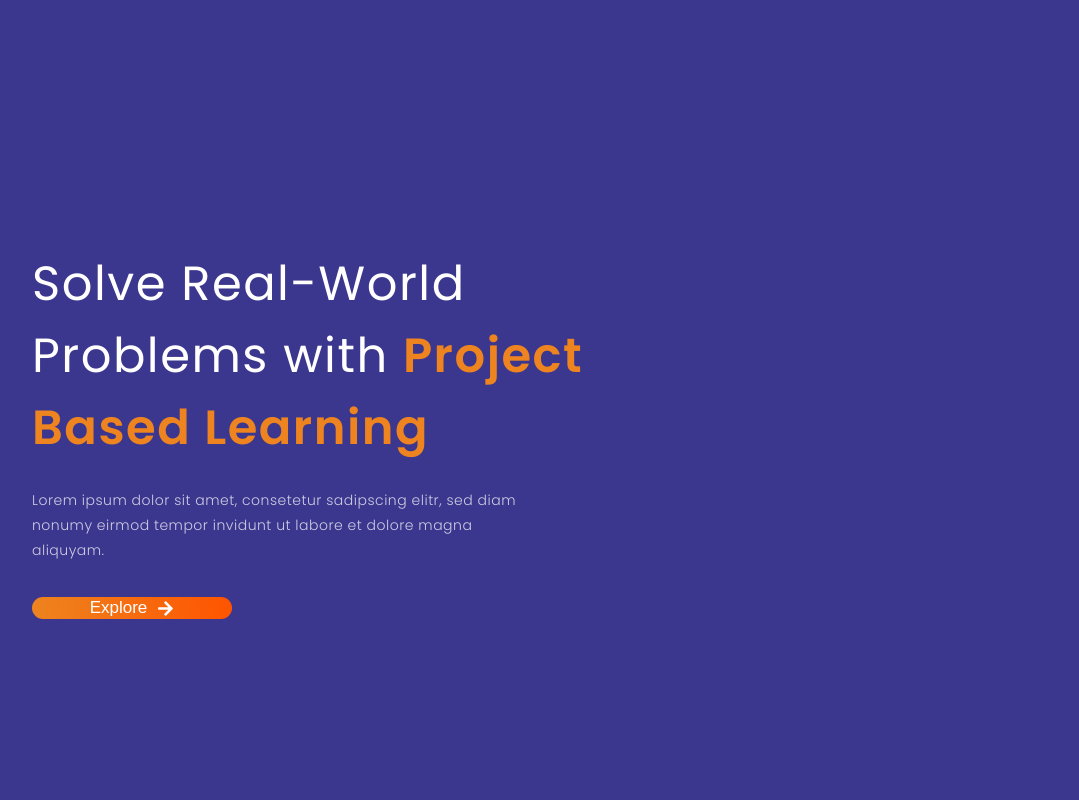
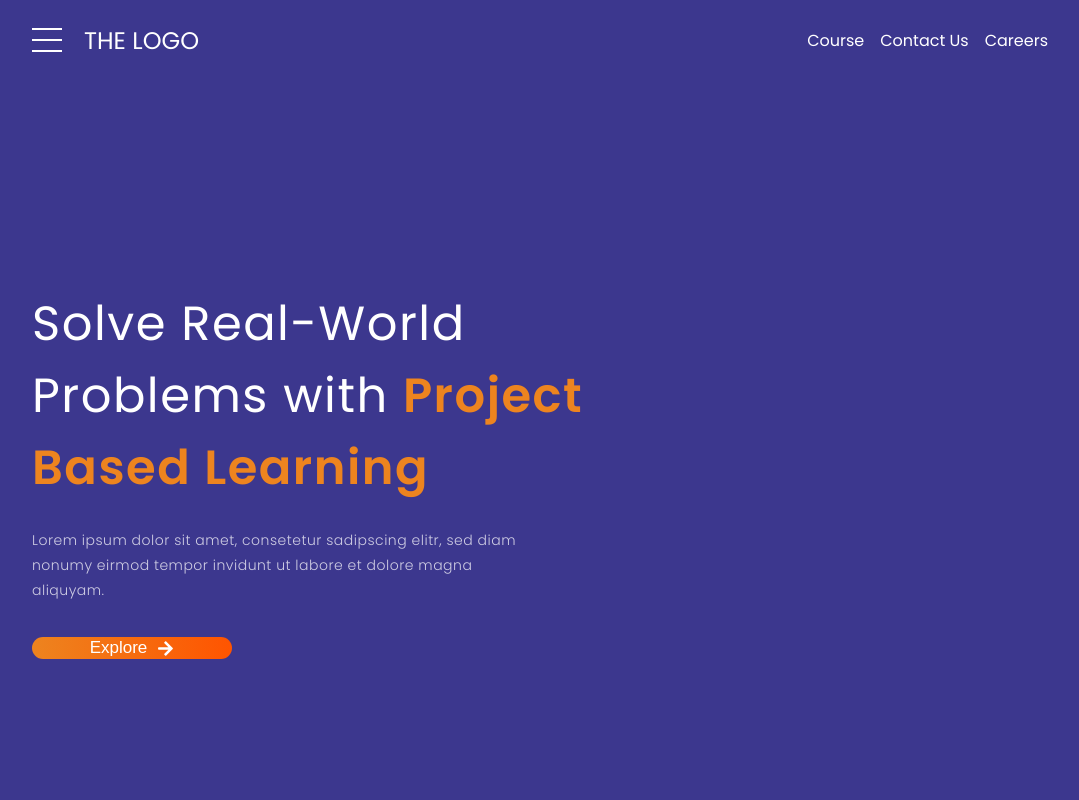
Before and after one commit to divyashasinha23/Floxus_website, a React (Create React App) app in the folder frontend/: page / in a window 1280 px wide. Shown: the top 800 px of the page, without its empty margins (96-1175 px from the left). Built offline with nearby package versions, Linux system fonts and the light colour scheme.

Commit message:
sidenavbar added in homescreen

```diff
--- a/frontend/src/components/CertificationSection/CertificationSection.js
+++ b/frontend/src/components/CertificationSection/CertificationSection.js
@@ -1,6 +1,5 @@
 import React from 'react';
 import styled from '@emotion/styled';
-
 
 const CertificateWrapper = styled.div`
   display: flex;
@@ -15,13 +14,14 @@ const CertificateContainer = styled.div`
   display: flex;
   height: 100vh;
   width: 80%;
-
+  justify-content: center;
+  align-items: center;
 
   @media (max-width: 496px) {
     flex-direction: column;
+    height: auto;
   }
 `;
-
 
 const CertificateData = styled.div`
   display: flex;
@@ -69,7 +69,7 @@ const Contact = styled.div`
   color: #fff;
   font-size: 15px;
   font-style: italic;
-fonr-weight: 400px;
+  font-weight: 400px;
   padding-right: 20%;
   line-height: 25px;
   letter-spacing: 0.5px;
@@ -99,12 +99,12 @@ cursor: pointer;
 const CertificateImage = styled.div`
   background-color: white;
   width: 500px;
-height:230px;
-padding:20px;
-align-item: center;
+  height: 230px;
+  padding: 20px;
+  align-items: center;
+  justify-content: center;
   margin-top: 160px;
-`
-
+`;
 
 function CertificationSection() {
   return (
@@ -113,28 +113,21 @@ function CertificationSection() {
         <CertificateContainer>
           <CertificateData>
             <CertificateContent>
-                         <Heading>
-                             Certification
-                         </Heading>
+              <Heading>Certification</Heading>
               <Description>
                 Lorem ipsum dolor sit amet, consetetur sadipscing elitr, sed
                 diam nonumy eirmod tempor invidunt ut labore et dolore magna
                 aliquyam.
               </Description>
-                         <Contact>
-                             We love taking your calls.
-                         </Contact>
-                         <CertificateButton>
-                             GET IN TOUCH
-                         </CertificateButton>
+              <Contact>We love taking your calls.</Contact>
+              <CertificateButton>GET IN TOUCH</CertificateButton>
             </CertificateContent>
           </CertificateData>
-                 <CertificateImage>
-                 </CertificateImage>
+          <CertificateImage></CertificateImage>
         </CertificateContainer>
       </CertificateWrapper>
     </>
-    )
+  );
 }
 
-export default CertificationSection
+export default CertificationSection;
--- a/frontend/src/components/HeroSection/HeroSection.js
+++ b/frontend/src/components/HeroSection/HeroSection.js
@@ -1,11 +1,22 @@
-import React from 'react';
-import { jsx, css } from '@emotion/react';
+import React, { Component } from 'react';
 import styled from '@emotion/styled';
 import * as FaIcons from 'react-icons/fa';
+import Toolbar from '../Toolbar/Toolbar';
+import Sidebar from '../Toolbar/Sidebar';
+import Backdrop from '../Backdrop/Backdrop';
+
+const NavContainer = styled.div`
+  display: flex;
+  height: 10vh;
+  width: 100%;
+  background-color: #3c378e;
+  justify-content: center;
+  align-items: center;
+`;
 
 const HeroWrapper = styled.div`
   display: flex;
-  height: 100vh;
+  height: 90vh;
   width: 100%;
   background-color: #3c378e;
   justify-content: center;
@@ -100,9 +111,40 @@ const ExploreButton = styled.button`
   }
 `;
 
-const HeroSection = () => {
+class HeroSection extends Component {
+  state = {
+    sideDrawerOpen: false,
+  };
+
+  drawerToggleClickHandler = () => {
+    this.setState((prevState) => {
+      return {
+        sideDrawerOpen: !prevState.sideDrawerOpen,
+      };
+    });
+  };
+
+  backdropClickHandler = () => {
+    this.setState({
+      sideDrawerOpen: false,
+    });
+  };
+
+  render() {
+    let sideDrawer;
+    let backdrop;
+    if (this.state.sideDrawerOpen) {
+      sideDrawer = <Sidebar />;
+      backdrop = <Backdrop click={this.backdropClickHandler} />;
+    }
     return (
       <>
+        <NavContainer>
+          <Toolbar drawerClickHandler={this.drawerToggleClickHandler} />
+          {sideDrawer}
+          {backdrop}
+        </NavContainer>
+
         <HeroWrapper>
           <HeroContainer>
             <LeftContainer>
@@ -127,6 +169,7 @@ const HeroSection = () => {
         </HeroWrapper>
       </>
     );
-};
+  }
+}
 
 export default HeroSection;
```
Lines whose indentation alone changed are shown as unchanged.
